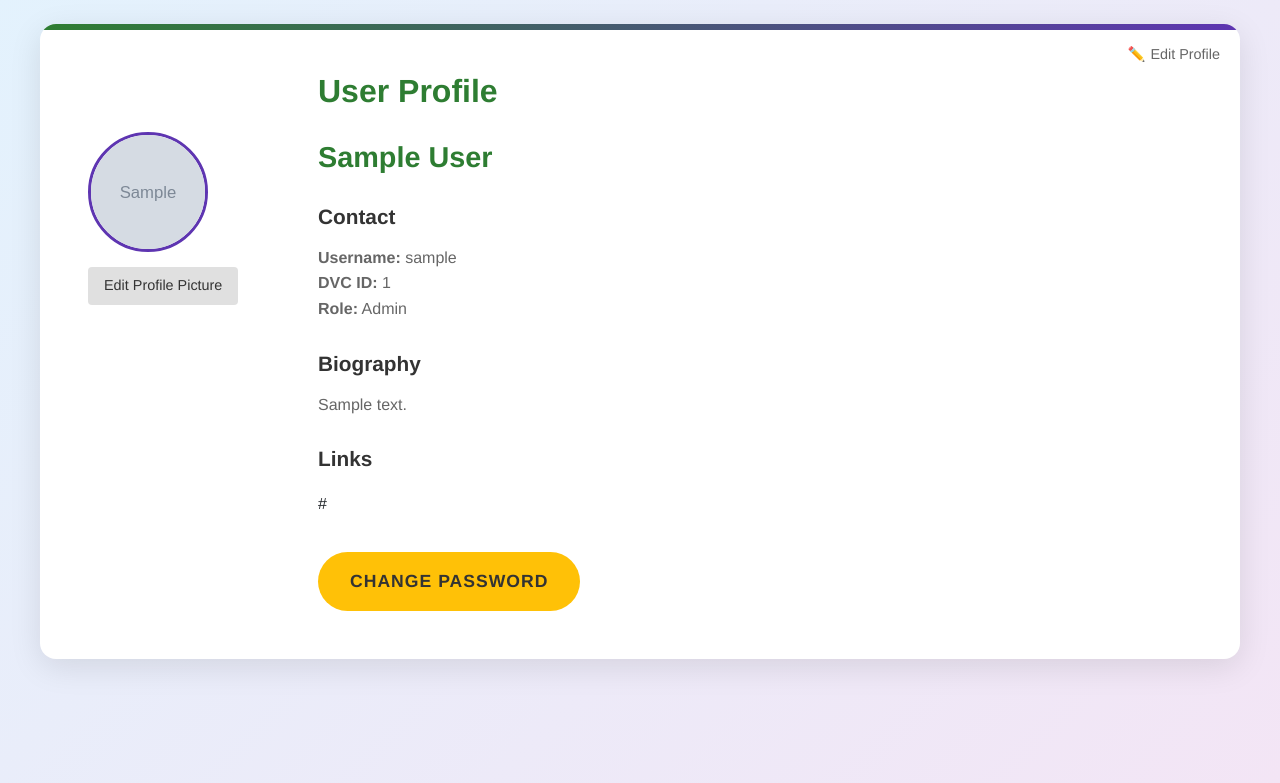
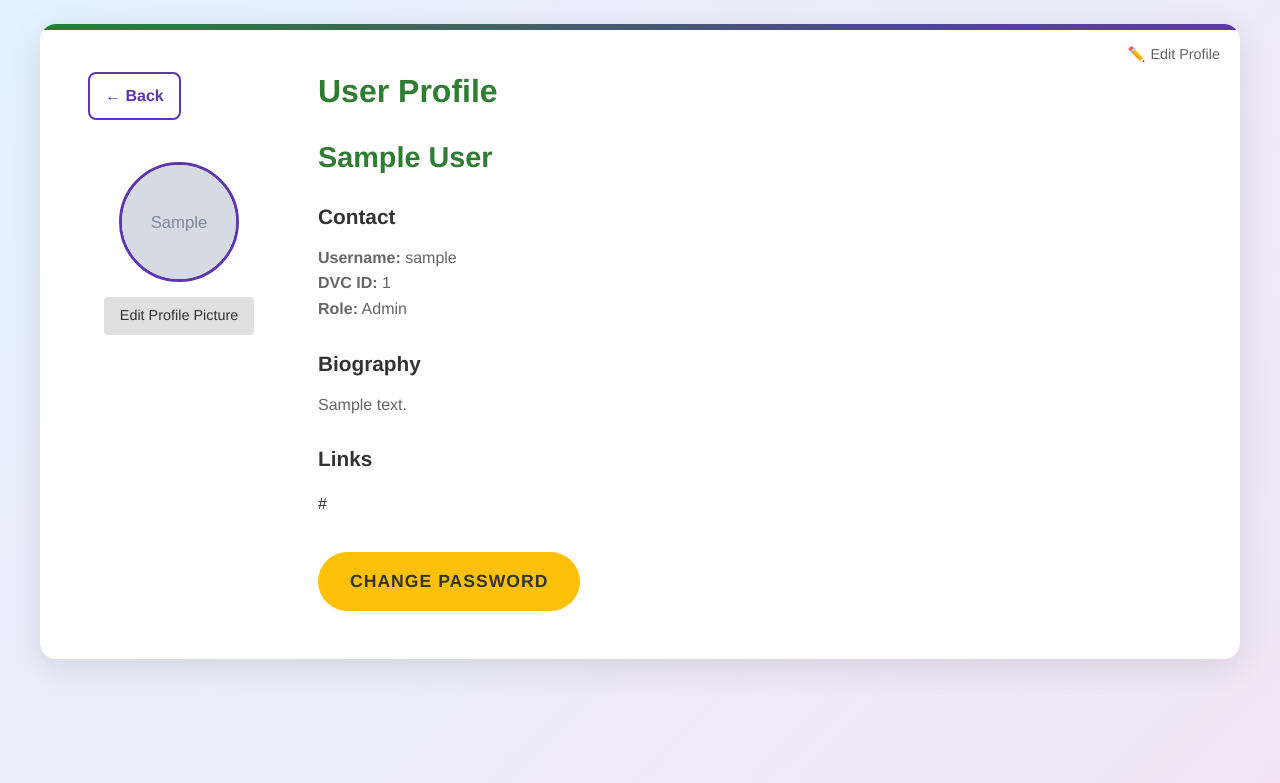
Before and after one commit to NoNameCoder2806/DVC-Events-Radar, a Django app: page /profile/ in a window 1280 px wide. Shown: the top 783 px of the page. Run offline with Django 5.2, Linux system fonts and the light colour scheme; a user stored in the database is signed in; tables that the repository leaves empty hold one stand-in row (values such as "Sample post"); grey boxes marked "Sample" are stand-in pictures; some libraries are stand-ins or nearby versions.

Commit message:
User profile page refined!

```diff
--- a/myapp/templates/event_map.html
+++ b/myapp/templates/event_map.html
@@ -1,5 +1,7 @@
 {% extends 'base.html' %}
 {% block title %}Event Map{% endblock %}
+
+{% block header_spacer2 %}{% endblock %}
 
 {% block content %}
 <div class="container mt-4">
--- a/myapp/templates/user_profile.html
+++ b/myapp/templates/user_profile.html
@@ -46,6 +46,7 @@
     .left-section {
         flex: 0 0 200px;
         padding-top: 60px;
+        position: relative; /* needed for absolute positioning of back button */
     }
 
     .right-section {
@@ -53,8 +54,13 @@
     }
 
     .avatar-section {
+        display:flex;
+        flex-direction: column;
+        transform: translateX(-9px);
+        align-items: center; /* centers horizontally */
         text-align: left;
         margin-bottom: 30px;
+        margin-top: 30px; /* <-- Add this to move avatar down */
     }
 
     .avatar-circle {
@@ -251,6 +257,27 @@
         overflow-y: hidden;
     }
 
+    .back-btn {
+        position: absolute;
+        top: 0;
+        left: 0;
+        padding: 10px 15px;       /* make it bigger */
+        background: white;         /* white by default */
+        color: #5e35b1;            /* purple border & text */
+        font-weight: 600;
+        border: 2px solid #5e35b1; /* outline */
+        border-radius: 8px;
+        text-decoration: none !important;
+        font-size: 1em;
+        transition: all 0.3s ease;
+        cursor: pointer;
+    }
+
+    .back-btn:hover {
+        background-color: #5e35b1; /* fill with purple on hover */
+        color: white;              /* text becomes white */
+        transform: translateY(-1px);
+    }
 
     @media (max-width: 768px) {
         .profile-header {
@@ -268,6 +295,7 @@
     <div class="profile-layout">
         <div class="profile-header">
             <div class="left-section">
+                <a href="{% url 'home' %}" class="back-btn">← Back</a>  <!-- <-- Add this -->
                 <div class="avatar-section">
                     <div class="avatar-circle">
                         {% if user_obj.users.avatar_url %}
```
